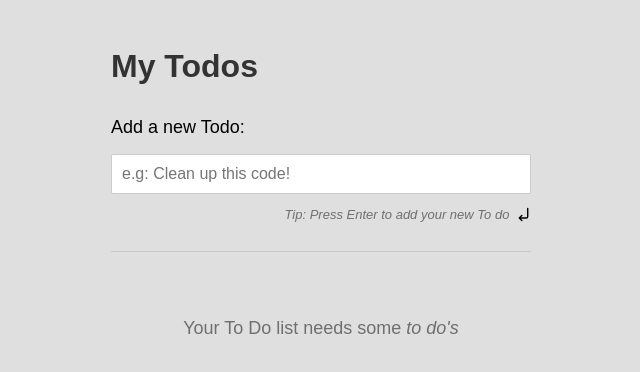
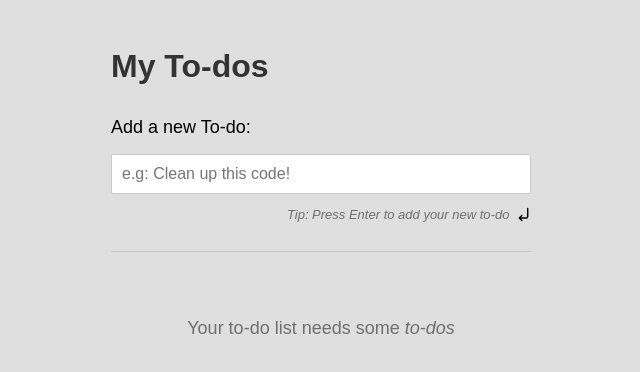
Before and after one commit to kambanwait/react-todo, a React (Create React App) app: page / in a window 1280 px wide. Shown: the top 372 px of the page, without its empty margins (319-959 px from the left). Built offline with nearby package versions, Linux system fonts and the light colour scheme.

Commit message:
correct spelling of to-do / to-dos

```diff
--- a/src/App.js
+++ b/src/App.js
@@ -38,7 +38,7 @@ function App () {
 
   return (
     <>
-      <h1>My Todos</h1>
+      <h1>My To-dos</h1>
 
       <TodoForm saveTodo={addTodo} />
 
@@ -53,7 +53,7 @@ function App () {
           ))
         :
           <li className='list__item list__item--empty'>
-            <p className='copy copy--center copy--large copy--light'>Your To Do list needs some <em>to do's</em></p>
+            <p className='copy copy--center copy--large copy--light'>Your to-do list needs some <em>to-dos</em></p>
           </li>
         }
       </ul>
--- a/src/components/TodoForm.js
+++ b/src/components/TodoForm.js
@@ -33,7 +33,7 @@ function TodoForm (props) {
   return (
     <form className='form' onSubmit={handleFormSubmit} >
 
-      <label htmlFor='newTodoInput'>Add a new Todo:</label>
+      <label htmlFor='newTodoInput'>Add a new To-do:</label>
 
       <input
         type='text'
@@ -43,7 +43,7 @@ function TodoForm (props) {
         onChange={handleOnInputChange}
       />
 
-      <p className='copy copy--small copy--light align-right'>Tip: Press Enter to add your new To do <img src={enterIcon} className='copy__inline-icon' alt='Enter Icon' /></p>
+      <p className='copy copy--small copy--light align-right'>Tip: Press Enter to add your new to-do <img src={enterIcon} className='copy__inline-icon' alt='Enter Icon' /></p>
     </form>
   )
 }
```
